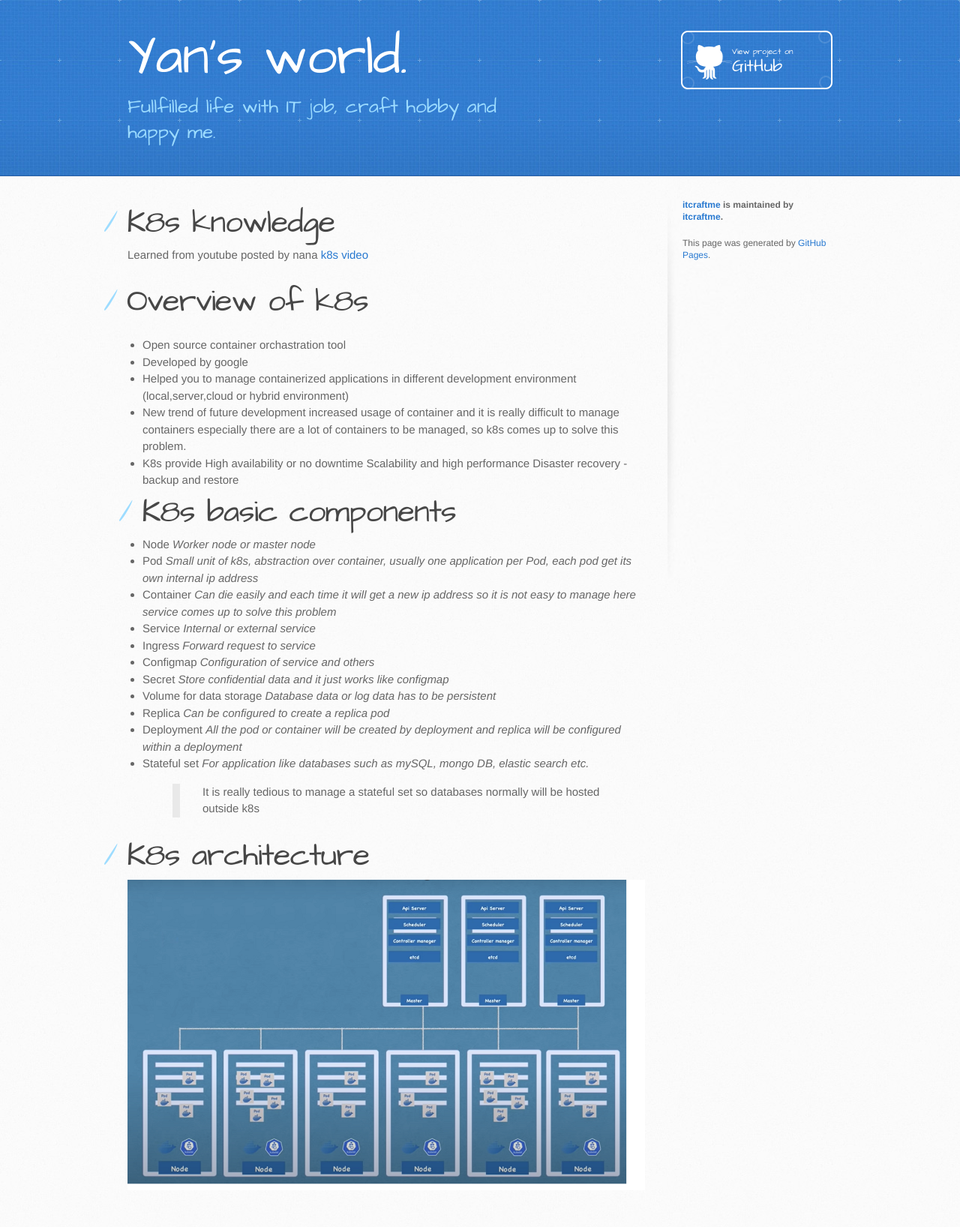
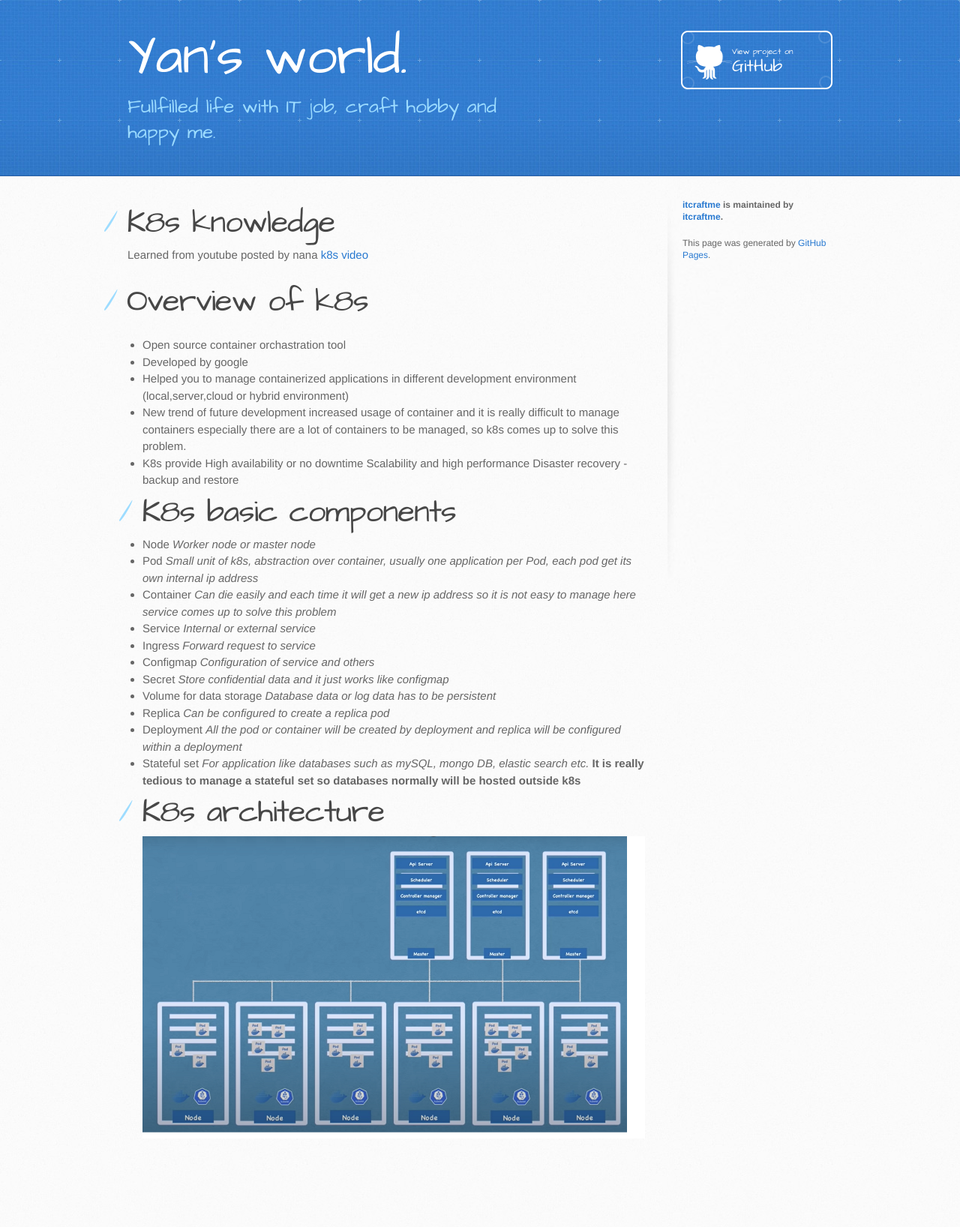
Before and after one commit to itcraftme/itcraftme, a Jekyll site: the page built from docs/it/k8s_knowledge.md, in a window 1280 px wide. Shown: the whole page at 75% size. Built offline with Jekyll 4.4.1, drawn with Linux system fonts in a browser that asks for light colours; our own code applies the rules of GitHub Pages for plain Markdown files; after the commit the page ends 1567 px from its top, so only the background shows below that.

```diff
--- a/docs/it/k8s_knowledge.md
+++ b/docs/it/k8s_knowledge.md
@@ -20,8 +20,6 @@
   - Volume for data storage *Database data or log data has to be persistent*
   - Replica *Can be configured to create a replica pod*
   - Deployment *All the pod or container will be created by deployment and replica will be configured within a deployment*
-  - Stateful set *For application like databases such as mySQL, mongo DB, elastic search etc.*
-      > It is really tedious to manage a stateful set so databases normally will be hosted outside k8s
-
+  - Stateful set *For application like databases such as mySQL, mongo DB, elastic search etc.*  **It is really tedious to manage a stateful set so databases normally will be hosted outside k8s**
 # K8s architecture
 ![k8s_architecture](./images/k8s_architecture.png)
```
